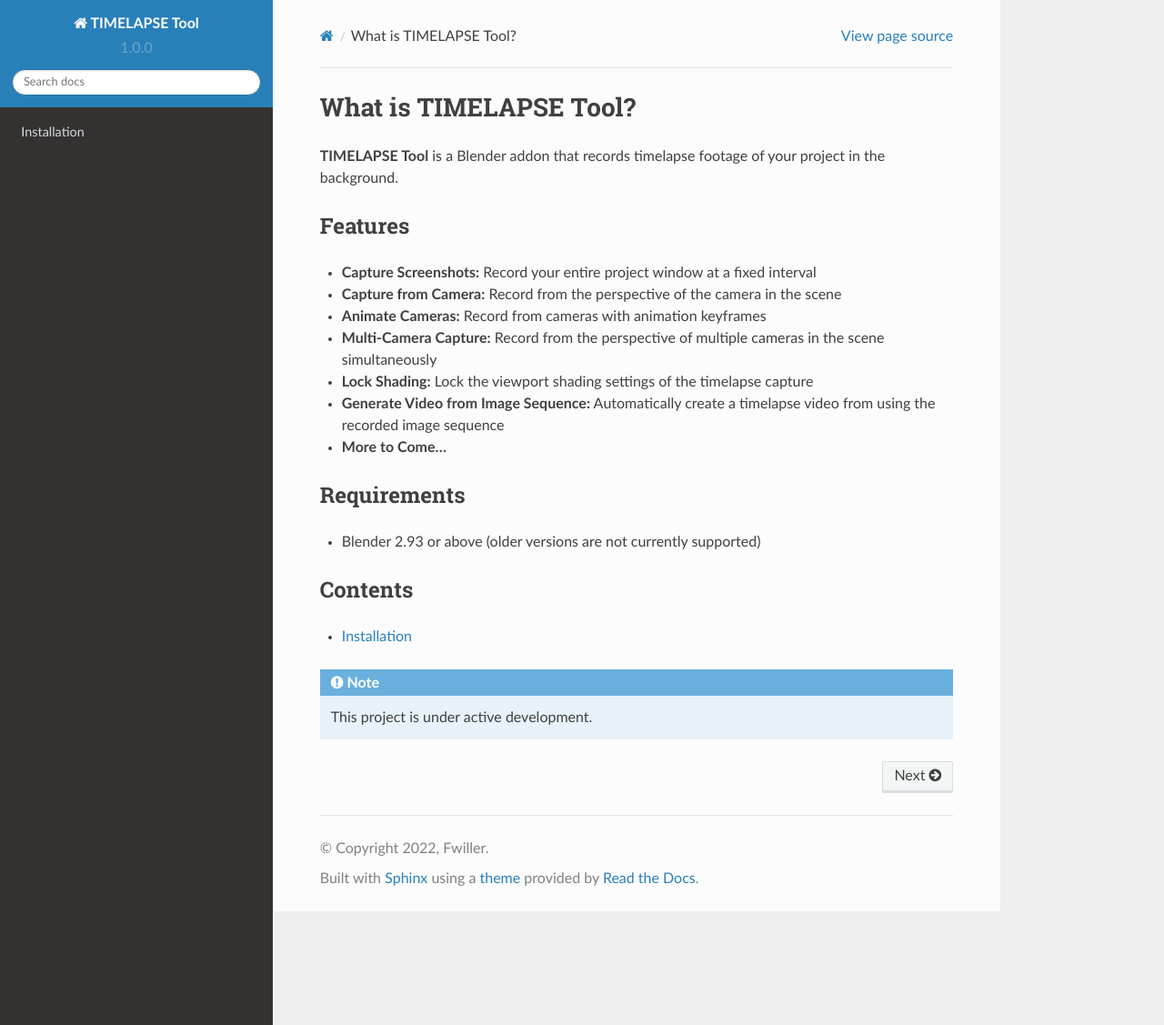
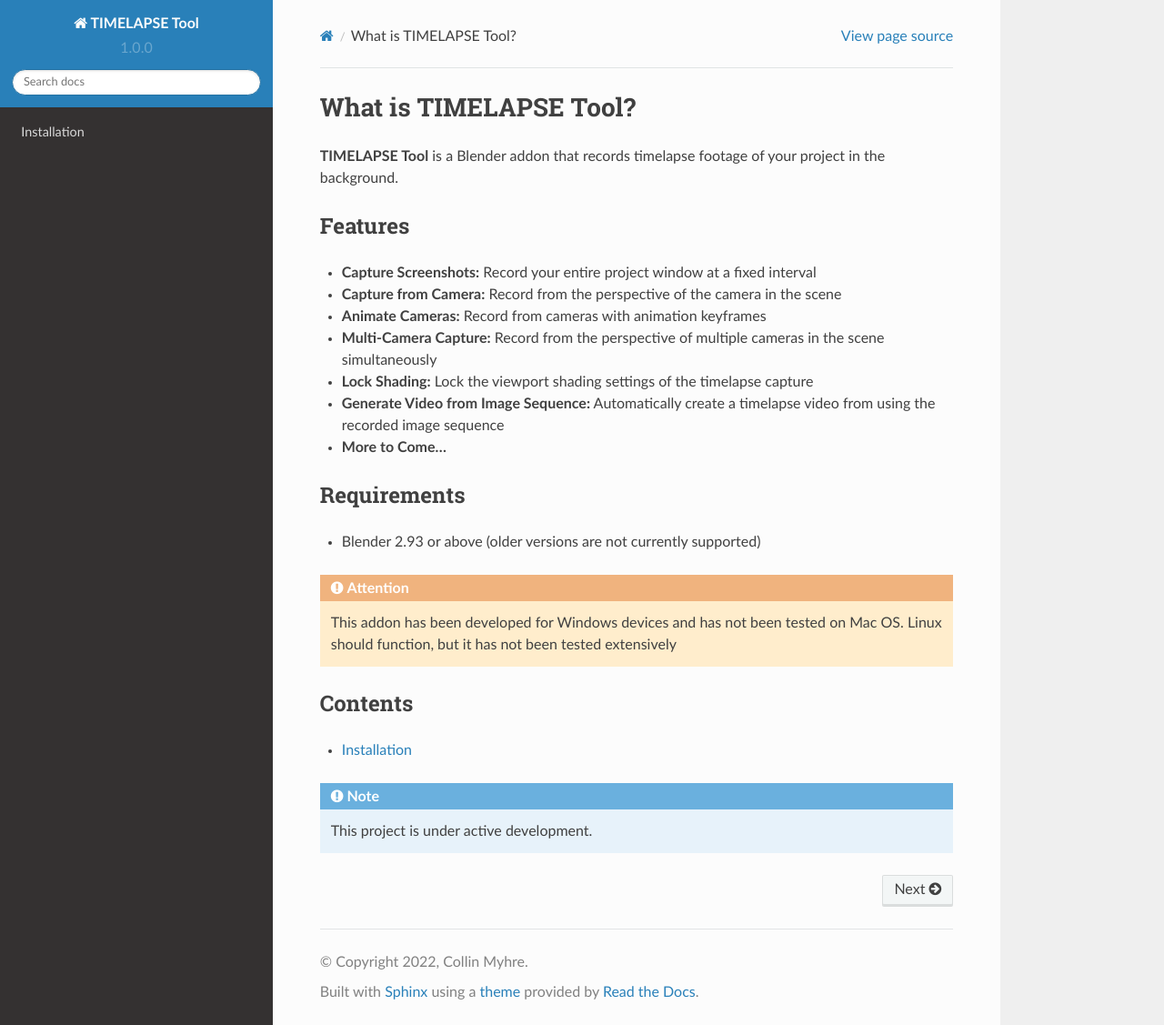
Before and after one commit to fwiller-git/TIMELAPSE-Tool-Docs, a Sphinx documentation site: the page built from docs/source/index.rst, in a window 1280 px wide and 1127 px high. Shown: the whole window at 91% size. Built offline with Sphinx 7.4.7 and the Read the Docs theme 2.0.0, drawn with Linux system fonts in a browser that asks for light colours; pages that are not in the unit, such as notebooks, are missing from menus.

Commit message:
Windows support message

```diff
--- a/docs/source/conf.py
+++ b/docs/source/conf.py
@@ -3,8 +3,8 @@
 # -- Project information
 
 project = 'TIMELAPSE Tool'
-copyright = '2022, Fwiller'
-author = 'Fwiller'
+copyright = '2022, Collin Myhre'
+author = 'Collin Myhre'
 
 release = '1.0.0'
 version = '1.0.0'
--- a/docs/source/index.rst
+++ b/docs/source/index.rst
@@ -17,6 +17,11 @@
 --------
 * Blender 2.93 or above (older versions are not currently supported)
 
+.. attention::
+   This addon has been developed for Windows devices and has not been tested on Mac OS. Linux should function, but it has not been tested extensively
+
+
+
 Contents
 --------
 
```
Also changed, not shown: other parts of docs/source/index.rst (+1 -1 lines).
